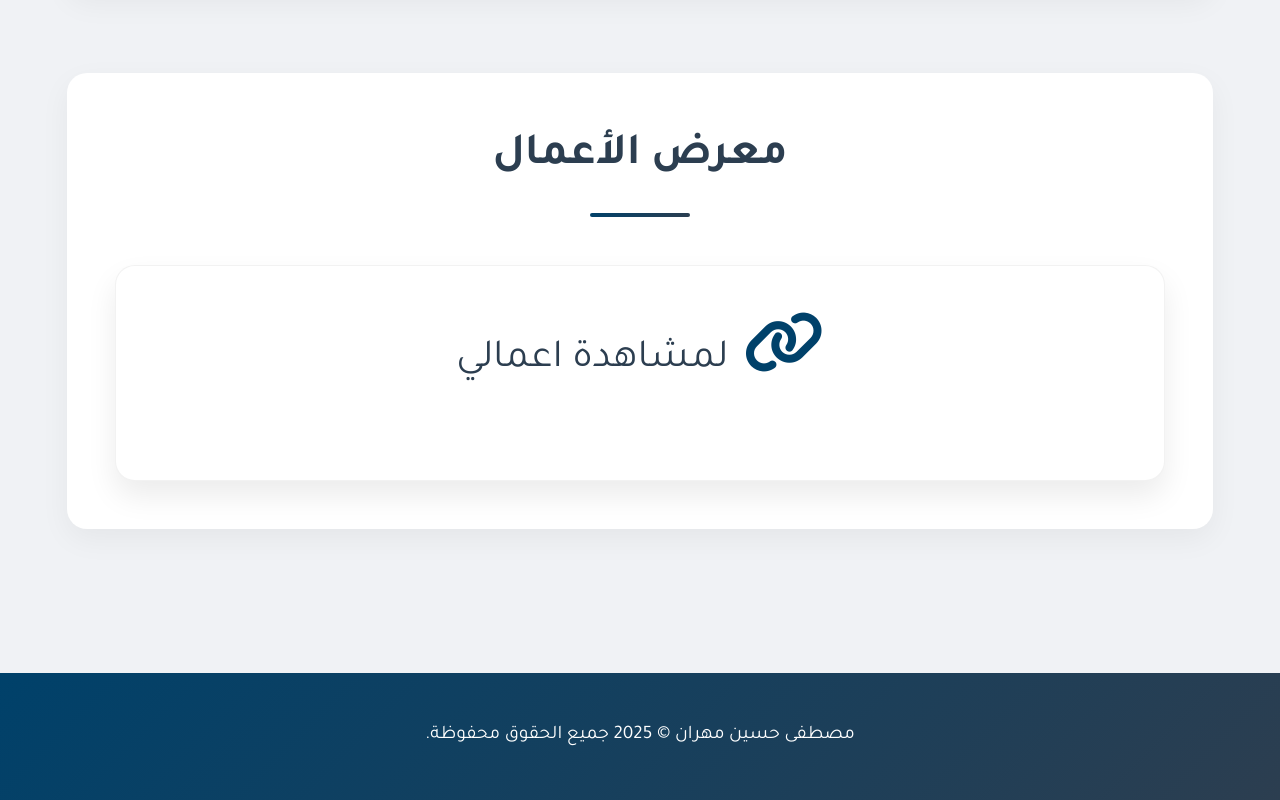
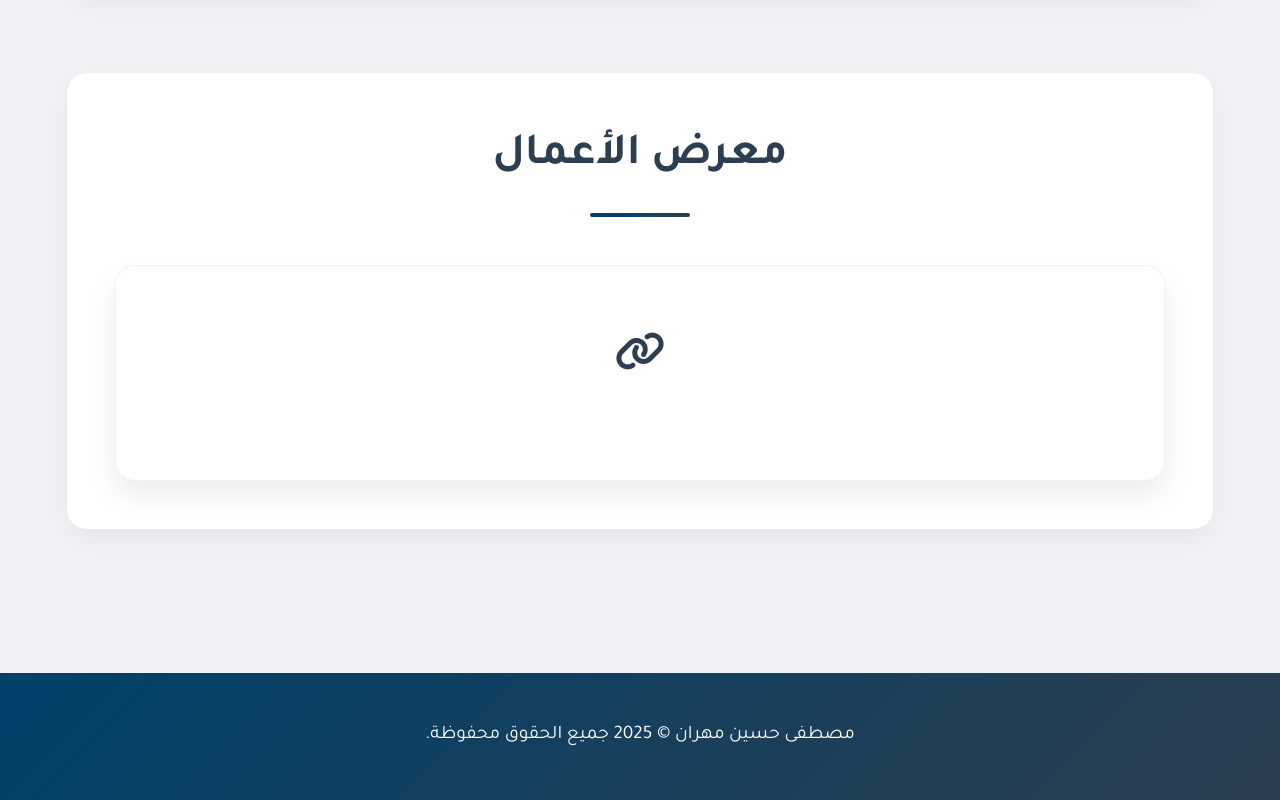
Before and after one commit to YoussefYaser11/mostafa_portfolio, a plain HTML site: page index.html in a window 1280 px wide. Shown: the part 1671-2471 px from the top of the page. Drawn offline with Linux system fonts and the light colour scheme.

Commit message:
Update index.html

```diff
--- a/index.html
+++ b/index.html
@@ -72,8 +72,8 @@
             <div class="cards">
                 <div class="card">
                     <div class="card-icon">
-                        <i class="fas fa-link"></i>
-		<a href="https://drive.google.com/drive/folders/1YzwKSeT0PqROX-d5MeCRxQ27ET0kO6ip" target="_blank">لمشاهدة اعمالي</a>
+
+		<a href="https://drive.google.com/drive/folders/1YzwKSeT0PqROX-d5MeCRxQ27ET0kO6ip" target="_blank"> <i class="fas fa-link"></i></a>
                     </div>
                 </div>
             </div>
```
